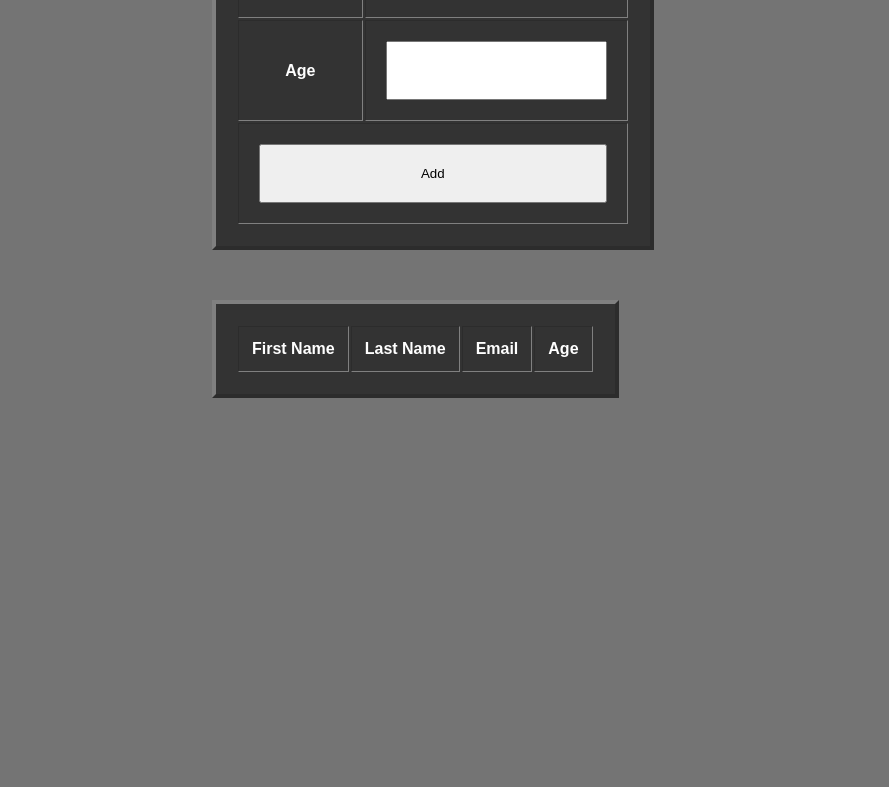
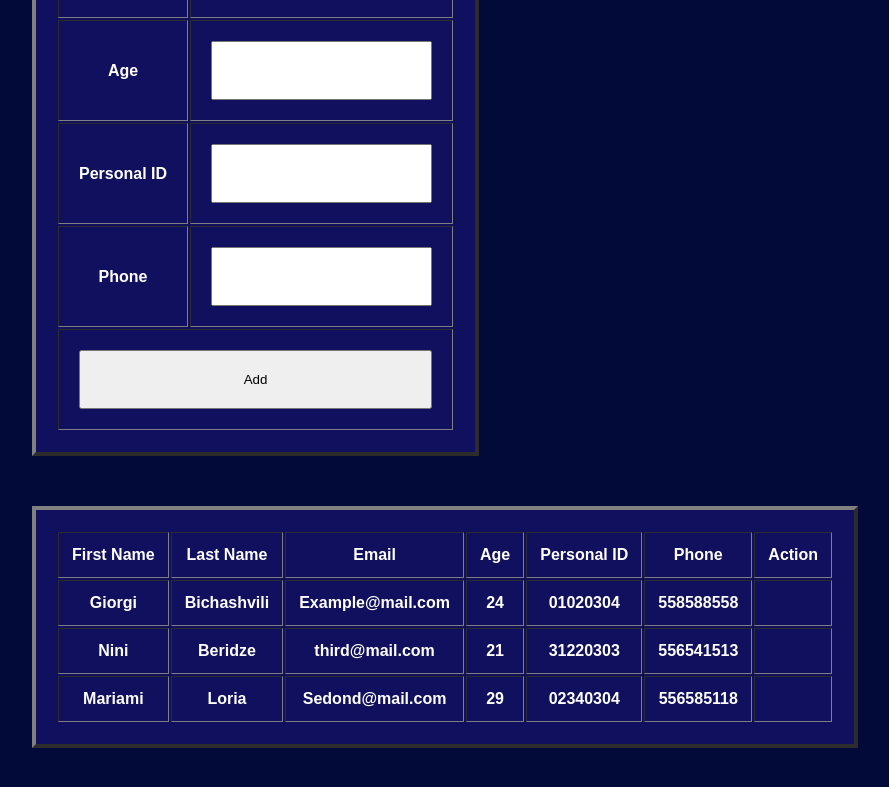
Before and after one commit to GioBicha8/Gio_Bicha_Lesson-20, a plain HTML site: page index.html in a window 1280 px wide. Shown: the part 405-1192 px from the top of the page, without its empty margins (248-1137 px from the left). Before the commit the page ends 843 px from the top, so only its background shows below. Drawn offline with Linux system fonts and the light colour scheme.

Commit message:
second part

```diff
--- a/index.html
+++ b/index.html
@@ -26,7 +26,15 @@
         </tr>
         <tr>
           <th>Age</th>
-          <td><input type="text" name="age" id="age" /></td>
+          <td><input type="number" name="age" id="age" /></td>
+        </tr>
+        <tr>
+          <th>Personal ID</th>
+          <td><input type="number" name="ID" id="ID" /></td>
+        </tr>
+        <tr>
+          <th>Phone</th>
+          <td><input type="number" name="Phone" id="Phone" /></td>
         </tr>
         <tr id="btna">
           <td colspan="2">
@@ -42,13 +50,43 @@
       </tbody>
     </table>
 
-    <table border="4" id="show" class="border2">
-      <thead>
+    <table border="4" id="show">
+      <thead class="second">
         <tr>
           <th>First Name</th>
           <th>Last Name</th>
           <th>Email</th>
           <th>Age</th>
+          <th>Personal ID</th>
+          <th>Phone</th>
+          <th>Action</th>
+        </tr>
+        <tr>
+          <th>Giorgi</th>
+          <th>Bichashvili</th>
+          <th>Example@mail.com</th>
+          <th>24</th>
+          <th>01020304</th>
+          <th>558588558</th>
+          <th></th>
+        </tr>
+        <tr>
+          <th>Nini</th>
+          <th>Beridze</th>
+          <th>third@mail.com</th>
+          <th>21</th>
+          <th>31220303</th>
+          <th>556541513</th>
+          <th></th>
+        </tr>
+        <tr>
+          <th>Mariami</th>
+          <th>Loria</th>
+          <th>Sedond@mail.com</th>
+          <th>29</th>
+          <th>02340304</th>
+          <th>556585118</th>
+          <th></th>
         </tr>
       </thead>
     </table>
--- a/main.js
+++ b/main.js
@@ -2,6 +2,9 @@ let list1 = [];
 let list2 = [];
 let list3 = [];
 let list4 = [];
+let list5 = [];
+let list6 = [];
+
 
 let n = 1;
 let x = 0;
@@ -14,16 +17,24 @@ function AddRow() {
   list2[x] = document.getElementById("lname").value;
   list3[x] = document.getElementById("email").value;
   list4[x] = document.getElementById("age").value;
+  list5[x] = document.getElementById("ID").value;
+  list6[x] = document.getElementById("Phone").value;
+
+
 
   let cel1 = NewRow.insertCell(0);
   let cel2 = NewRow.insertCell(1);
   let cel3 = NewRow.insertCell(2);
   let cel4 = NewRow.insertCell(3);
+  let cel5 = NewRow.insertCell(4);
+  let cel6 = NewRow.insertCell(5);
 
   cel1.innerHTML = list1[x];
   cel2.innerHTML = list2[x];
   cel3.innerHTML = list3[x];
   cel4.innerHTML = list4[x];
+  cel5.innerHTML = list3[x];
+  cel6.innerHTML = list4[x];
 
   n++;
   x++;
--- a/style.css/style.css
+++ b/style.css/style.css
@@ -5,16 +5,16 @@
   font-family: sans-serif;
 }
 body {
-  background-color: rgb(116, 116, 116);
+  background-color: rgb(2, 10, 58);
 }
-table {
+table,
+div {
   margin-top: 50px;
   text-align: center;
-  background: #333;
+  background: rgba(24, 19, 116, 0.648);
   color: #fff;
-  margin-left: 35%;
+  margin-left: 20%;
 }
-
 
 #show th,
 #show td {
```
